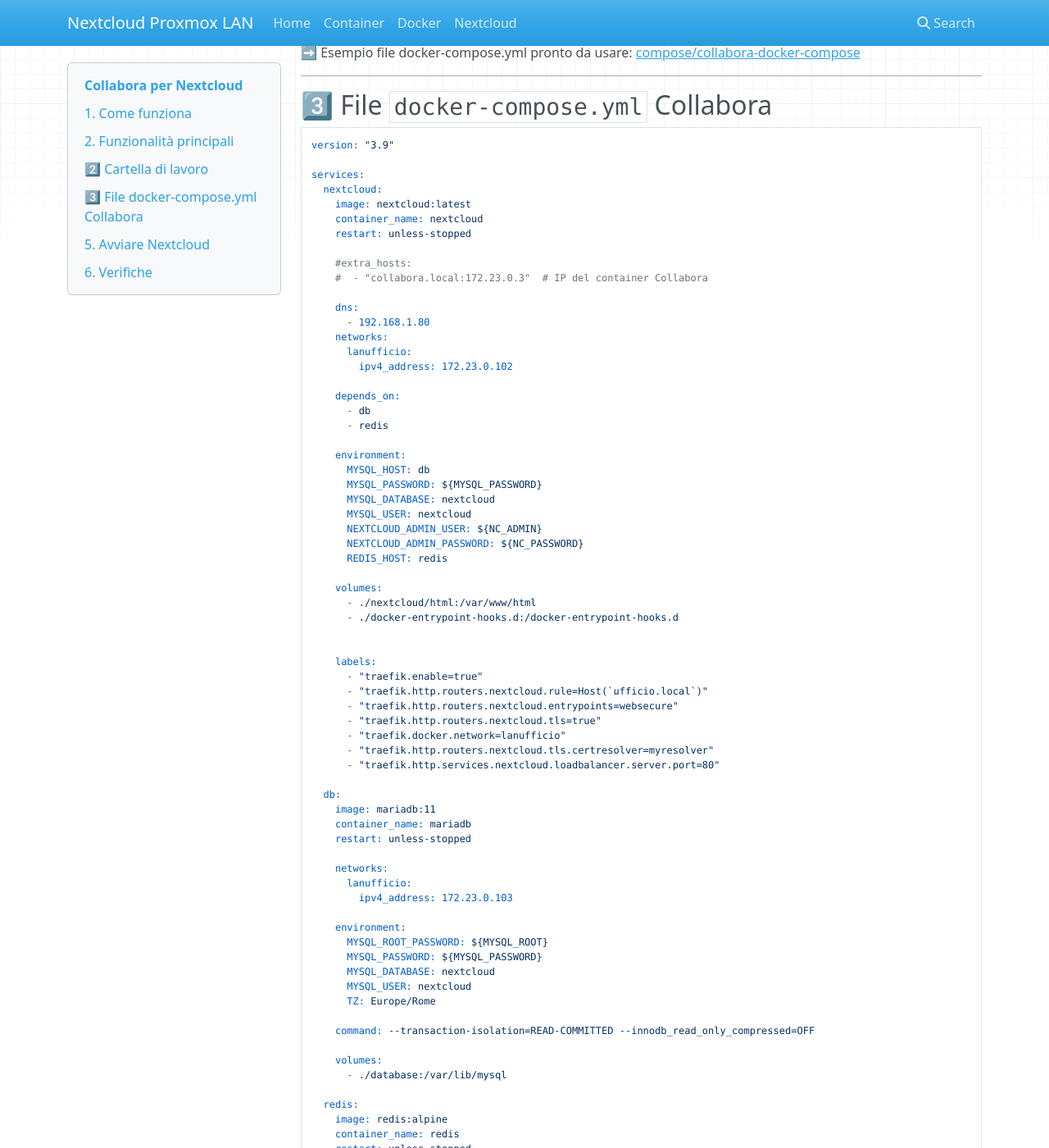
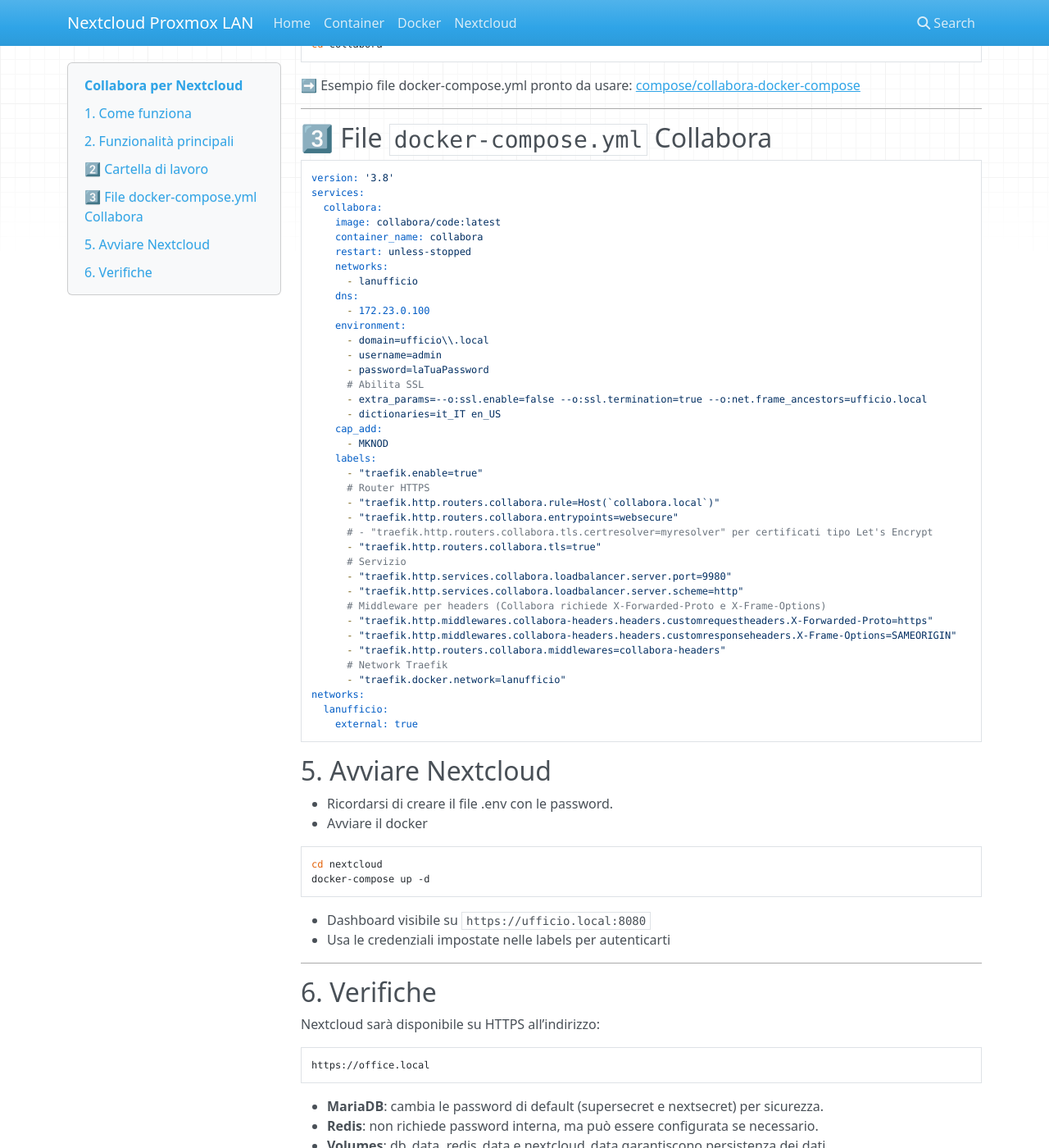
Before and after one commit to masilib/nextcloud-proxmox-lan, an MkDocs documentation site: the page built from docs/06-installazione-collabora.md, in a window 1280 px wide and 1400 px high, scrolled down 822 px. Shown: the whole window at 82% size. Built offline with MkDocs 1.6.1, drawn with Linux system fonts in a browser that asks for light colours; nearby versions of some CDN libraries; some of the changed text lies outside the part shown.

Commit message:
Update 06-installazione-collabora.md

````diff
--- a/docs/06-installazione-collabora.md
+++ b/docs/06-installazione-collabora.md
@@ -3,6 +3,7 @@
 In questo capitolo configuriamo **Collabora**.
 
 Il modulo Collabora per Nextcloud (chiamato anche Collabora Online o Nextcloud Office) è l’integrazione tra Nextcloud e Collabora Online, una suite di office collaborativo basata su LibreOffice.
+
 Serve per creare, modificare e collaborare in tempo reale su documenti di testo, fogli di calcolo e presentazioni direttamente all’interno dell’interfaccia web di Nextcloud, senza bisogno di scaricare i file.
 https://collabora.local
 
@@ -41,82 +42,41 @@ cd collabora
 
 ## 3️⃣ File `docker-compose.yml` Collabora
 ```yaml
-version: "3.9"
-
+version: '3.8'
 services:
-  nextcloud:
-    image: nextcloud:latest
-    container_name: nextcloud
+  collabora:
+    image: collabora/code:latest
+    container_name: collabora
     restart: unless-stopped
-
-    #extra_hosts:
-    #  - "collabora.local:172.23.0.3"  # IP del container Collabora
-
+    networks:
+      - lanufficio
     dns:
-      - 192.168.1.80
-    networks:
-      lanufficio:
-        ipv4_address: 172.23.0.102
-
-    depends_on:
-      - db
-      - redis
-
+      - 172.23.0.100
     environment:
-      MYSQL_HOST: db
-      MYSQL_PASSWORD: ${MYSQL_PASSWORD}
-      MYSQL_DATABASE: nextcloud
-      MYSQL_USER: nextcloud
-      NEXTCLOUD_ADMIN_USER: ${NC_ADMIN}
-      NEXTCLOUD_ADMIN_PASSWORD: ${NC_PASSWORD}
-      REDIS_HOST: redis
-
-    volumes:
-      - ./nextcloud/html:/var/www/html
-      - ./docker-entrypoint-hooks.d:/docker-entrypoint-hooks.d
-
-
+      - domain=ufficio\\.local
+      - username=admin
+      - password=laTuaPassword
+      # Abilita SSL
+      - extra_params=--o:ssl.enable=false --o:ssl.termination=true --o:net.frame_ancestors=ufficio.local
+      - dictionaries=it_IT en_US
+    cap_add:
+      - MKNOD
     labels:
       - "traefik.enable=true"
-      - "traefik.http.routers.nextcloud.rule=Host(`ufficio.local`)"
-      - "traefik.http.routers.nextcloud.entrypoints=websecure"
-      - "traefik.http.routers.nextcloud.tls=true"
+      # Router HTTPS
+      - "traefik.http.routers.collabora.rule=Host(`collabora.local`)"
+      - "traefik.http.routers.collabora.entrypoints=websecure"
+      # - "traefik.http.routers.collabora.tls.certresolver=myresolver" per certificati tipo Let's Encrypt
+      - "traefik.http.routers.collabora.tls=true"
+      # Servizio
+      - "traefik.http.services.collabora.loadbalancer.server.port=9980"
+      - "traefik.http.services.collabora.loadbalancer.server.scheme=http"
+      # Middleware per headers (Collabora richiede X-Forwarded-Proto e X-Frame-Options)
+      - "traefik.http.middlewares.collabora-headers.headers.customrequestheaders.X-Forwarded-Proto=https"
+      - "traefik.http.middlewares.collabora-headers.headers.customresponseheaders.X-Frame-Options=SAMEORIGIN"
+      - "traefik.http.routers.collabora.middlewares=collabora-headers"
+      # Network Traefik
       - "traefik.docker.network=lanufficio"
-      - "traefik.http.routers.nextcloud.tls.certresolver=myresolver"
-      - "traefik.http.services.nextcloud.loadbalancer.server.port=80"
-
-  db:
-    image: mariadb:11
-    container_name: mariadb
-    restart: unless-stopped
-
-    networks:
-      lanufficio:
-        ipv4_address: 172.23.0.103
-
-    environment:
-      MYSQL_ROOT_PASSWORD: ${MYSQL_ROOT}
-      MYSQL_PASSWORD: ${MYSQL_PASSWORD}
-      MYSQL_DATABASE: nextcloud
-      MYSQL_USER: nextcloud
-      TZ: Europe/Rome
-
-    command: --transaction-isolation=READ-COMMITTED --innodb_read_only_compressed=OFF
-
-    volumes:
-      - ./database:/var/lib/mysql
-
-  redis:
-    image: redis:alpine
-    container_name: redis
-    restart: unless-stopped
-    networks:
-      lanufficio:
-        ipv4_address: 172.23.0.104
-
-    environment:
-      TZ: Europe/Rome
-
 networks:
   lanufficio:
     external: true
````
